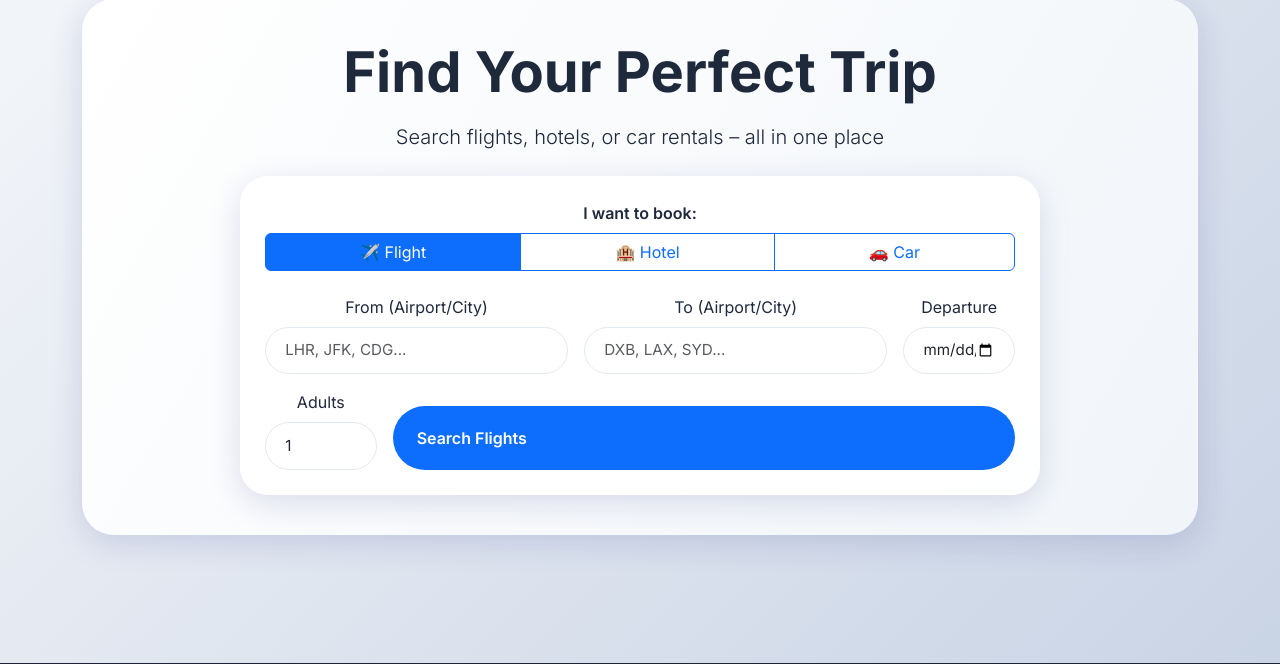
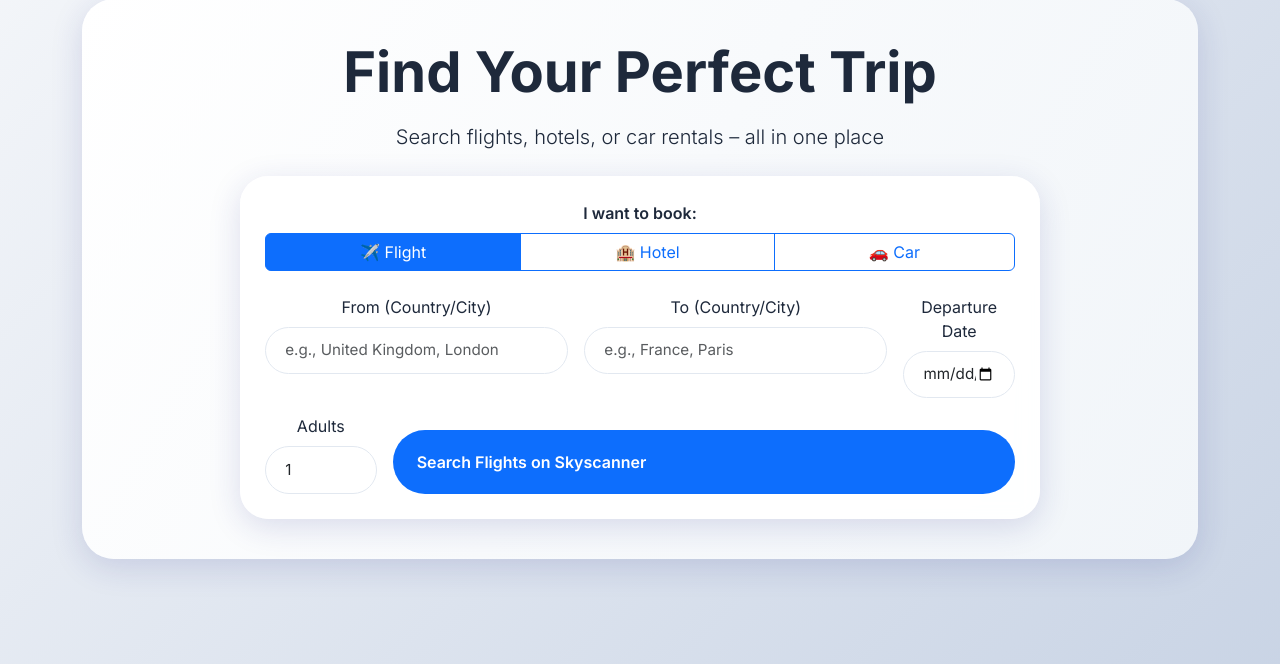
Before and after one commit to bladewonnacott11-bot/Swift-Travel, a Flask app: page / in a window 1280 px wide. Shown: the part 123-787 px from the top of the page. Run offline with Flask 3, Linux system fonts and the light colour scheme.

Commit message:
index.html

```diff
--- a/templates/index.html
+++ b/templates/index.html
@@ -14,77 +14,77 @@
             </div>
         </div>
 
-        <!-- Flight Form -->
-        <form id="flight-form" action="/flights" method="GET" class="search-form">
+        <!-- Flight Form – opens Skyscanner -->
+        <form id="flight-form" action="https://www.skyscanner.net/transport/flights/" method="GET" target="_blank" class="search-form">
             <div class="row g-3">
                 <div class="col-md-5">
-                    <label class="form-label">From (Airport/City)</label>
-                    <input type="text" name="origin" class="form-control form-control-premium" placeholder="LHR, JFK, CDG..." required>
+                    <label class="form-label">From (Country/City)</label>
+                    <input type="text" name="origin" class="form-control form-control-premium" placeholder="e.g., United Kingdom, London" required>
                 </div>
                 <div class="col-md-5">
-                    <label class="form-label">To (Airport/City)</label>
-                    <input type="text" name="destination" class="form-control form-control-premium" placeholder="DXB, LAX, SYD..." required>
+                    <label class="form-label">To (Country/City)</label>
+                    <input type="text" name="destination" class="form-control form-control-premium" placeholder="e.g., France, Paris" required>
                 </div>
                 <div class="col-md-2">
-                    <label class="form-label">Departure</label>
-                    <input type="date" name="depart_date" class="form-control form-control-premium" required>
+                    <label class="form-label">Departure Date</label>
+                    <input type="date" name="departureDate" class="form-control form-control-premium" required>
                 </div>
                 <div class="col-md-2">
                     <label class="form-label">Adults</label>
                     <input type="number" name="adults" class="form-control form-control-premium" value="1" min="1">
                 </div>
                 <div class="col-md-10 d-grid">
-                    <button type="submit" class="btn-premium w-100 mt-3">Search Flights</button>
+                    <button type="submit" class="btn-premium w-100 mt-3">Search Flights on Skyscanner</button>
                 </div>
             </div>
         </form>
 
-        <!-- Hotel Form -->
-        <form id="hotel-form" action="/hotels" method="GET" class="search-form" style="display: none;">
+        <!-- Hotel Form – opens Skyscanner Hotels -->
+        <form id="hotel-form" action="https://www.skyscanner.net/hotels/search/" method="GET" target="_blank" class="search-form" style="display: none;">
             <div class="row g-3">
                 <div class="col-md-6">
-                    <label class="form-label">City / Destination</label>
-                    <input type="text" name="location" class="form-control form-control-premium" placeholder="Paris, Tokyo, New York..." required>
+                    <label class="form-label">Destination (City / Country)</label>
+                    <input type="text" name="location" class="form-control form-control-premium" placeholder="e.g., Paris, France" required>
                 </div>
                 <div class="col-md-3">
                     <label class="form-label">Check-in</label>
-                    <input type="date" name="check_in" class="form-control form-control-premium" required>
+                    <input type="date" name="checkIn" class="form-control form-control-premium" required>
                 </div>
                 <div class="col-md-3">
                     <label class="form-label">Check-out</label>
-                    <input type="date" name="check_out" class="form-control form-control-premium" required>
+                    <input type="date" name="checkOut" class="form-control form-control-premium" required>
                 </div>
                 <div class="col-md-2">
                     <label class="form-label">Guests</label>
                     <input type="number" name="guests" class="form-control form-control-premium" value="2" min="1">
                 </div>
                 <div class="col-md-10 d-grid">
-                    <button type="submit" class="btn-premium w-100 mt-3">Search Hotels</button>
+                    <button type="submit" class="btn-premium w-100 mt-3">Search Hotels on Skyscanner</button>
                 </div>
             </div>
         </form>
 
-        <!-- Car Form -->
-        <form id="car-form" action="/cars" method="GET" class="search-form" style="display: none;">
+        <!-- Car Form – opens Skyscanner Car Hire -->
+        <form id="car-form" action="https://www.skyscanner.net/carhire/search/" method="GET" target="_blank" class="search-form" style="display: none;">
             <div class="row g-3">
                 <div class="col-md-5">
-                    <label class="form-label">Pick-up Location (IATA)</label>
-                    <input type="text" name="pickup_location" class="form-control form-control-premium" placeholder="LHR, LAX..." required>
+                    <label class="form-label">Pick-up Location (City / Airport)</label>
+                    <input type="text" name="pickup" class="form-control form-control-premium" placeholder="e.g., London" required>
                 </div>
                 <div class="col-md-5">
-                    <label class="form-label">Drop-off Location (IATA)</label>
-                    <input type="text" name="dropoff_location" class="form-control form-control-premium" placeholder="Same as pick-up" required>
+                    <label class="form-label">Drop-off Location</label>
+                    <input type="text" name="dropoff" class="form-control form-control-premium" placeholder="Same as pick-up" value="">
                 </div>
                 <div class="col-md-2">
                     <label class="form-label">Pick-up Date</label>
-                    <input type="date" name="pickup_date" class="form-control form-control-premium" required>
+                    <input type="date" name="pickupDate" class="form-control form-control-premium" required>
                 </div>
                 <div class="col-md-2">
                     <label class="form-label">Drop-off Date</label>
-                    <input type="date" name="dropoff_date" class="form-control form-control-premium" required>
+                    <input type="date" name="dropoffDate" class="form-control form-control-premium" required>
                 </div>
                 <div class="col-md-10 d-grid">
-                    <button type="submit" class="btn-premium w-100 mt-3">Search Cars</button>
+                    <button type="submit" class="btn-premium w-100 mt-3">Search Cars on Skyscanner</button>
                 </div>
             </div>
         </form>
```
